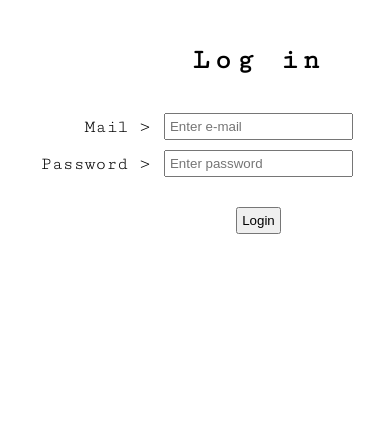
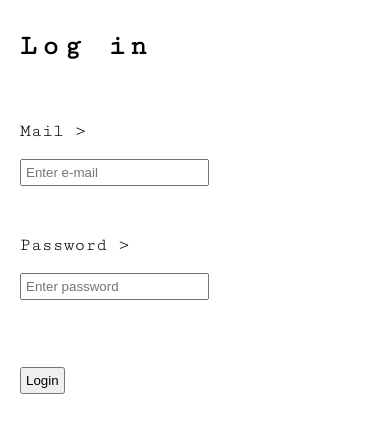
Before and after one commit to leieo/chefdoeuvre-mvc, a PHP site: page /pages/login.php in a window 390 px wide. Shown: the part 44-477 px from the top of the page. Run offline with PHP 8.4, Linux system fonts and the light colour scheme.

Commit message:
grid + responsive

```diff
--- a/css/style.css
+++ b/css/style.css
@@ -88,13 +88,13 @@ span:hover + div {
 
 
 
-/* ALIGNEMENT */
+/* ALIGN MODIFIERS */
 
-.center {
+.--center {
 	text-align: center;
 }
 
-.right {
+.--right {
 	text-align: right;
 }
 
@@ -114,8 +114,66 @@ span:hover + div {
 
 
 
-/* --- */
+/* FORM */
 
+/*
 #form {
 	padding-top: 20px;
+*/
+
+.form {
+    padding-left: 0;
+    display: grid;
+    grid-gap: 10px;
+    grid-template-columns: repeat(5, 1fr);
+    grid-template-rows: 100px repeat(auto-fill);
 }
+
+
+.form__title {
+	text-align: center;
+	grid-column: span 5;
+}
+
+.form_label {
+	text-align: right;
+	grid-column: span 2;
+}
+
+.form__field {
+	padding-bottom: 5px;
+	text-align: center;
+	grid-column: span 1;
+}
+
+.form__alert {
+	text-align: center;
+	font-size: 0.85rem;
+	color: darkred;
+	grid-column: span 5;
+}
+
+
+@media screen and (max-width: 480px) {
+
+	.form__title {
+		text-align: left;
+	}
+
+	.form_label {
+		text-align: left;
+		grid-column: span 5;
+	}
+
+	.form__field {
+		padding-bottom: 5px;
+		text-align: left;
+		grid-column: span 5;
+	}
+
+	.form__alert {
+		text-align: left;
+		grid-row: 2;
+	}
+
+}
--- a/views/index-view.php
+++ b/views/index-view.php
@@ -7,7 +7,7 @@
 	<link href="https://fonts.googleapis.com/css?family=Cutive+Mono&amp;subset=latin-ext" rel="stylesheet">
 </head>
 <body>
-	<header class="center"><!-- alignement css -->
+	<header class="--center"><!-- alignement css -->
 	<br/>
 			<a href="./pages/login.php">Log in</a> |
 			<a href="./pages/register.php">Register</a>
--- a/views/login-view.php
+++ b/views/login-view.php
@@ -7,9 +7,43 @@
 	<link href="https://fonts.googleapis.com/css?family=Cutive+Mono&amp;subset=latin-ext" rel="stylesheet">
 </head>
 <body>
-	<header class="right"><!-- alignement css -->
+	<header class="--right"><!-- alignement css -->
 		Register <a href="./register.php">here</a>
 	</header>
+
+	<form class="form" method="POST" action="">
+
+		<h2 class="form__title">Log in</h2>
+
+		<label class="form_label" for="loginmail">Mail > </label>
+		<div class="form__field">
+			<input type="email" id="loginmail" name="loginmail" placeholder="Enter e-mail" value="<?php if (isset($loginmail)) { echo $loginmail; } ?>"/>
+		</div>
+		<br />
+
+		<label class="form_label" for="loginpassword">Password > </label>
+		<div class="form__field">
+			<input type="password" id="loginpassword" name="loginpassword" placeholder="Enter password"/>
+		</div>
+		<br />
+
+		<div class="form_label"></div>
+		<div class="form__field">
+			<input type="submit" name="loginform" value="Login"/>
+		</div>
+		<br />
+
+		<div class="form__alert">
+			<?php
+			if (isset($alert)) {
+				echo '<strong>'.$alert.'</strong>';
+			}
+			?>
+		</div>
+
+	</form>
+
+<!--
 	<div align="center">
 		<form method="POST" action="">
 			<table>
@@ -46,10 +80,11 @@
 		</form>
 		<br/>
 		<?php
-		if (isset($alert)) {
-			echo '<strong class="alert">'.$alert.'</strong>';
-		}
+		// if (isset(blablabla)) etc.
 		?>
 	</div>
+-->
+		<br/>
+
 </body>
 </html>
--- a/views/register-view.php
+++ b/views/register-view.php
@@ -7,7 +7,7 @@
 	<link href="https://fonts.googleapis.com/css?family=Cutive+Mono&amp;subset=latin-ext" rel="stylesheet">
 </head>
 <body>
-	<header class="right"><!-- alignement css -->
+	<header class="--right"><!-- alignement css -->
 		Log in <a href="./login.php">here</a>
 	</header>
 	<div align="center">
```
